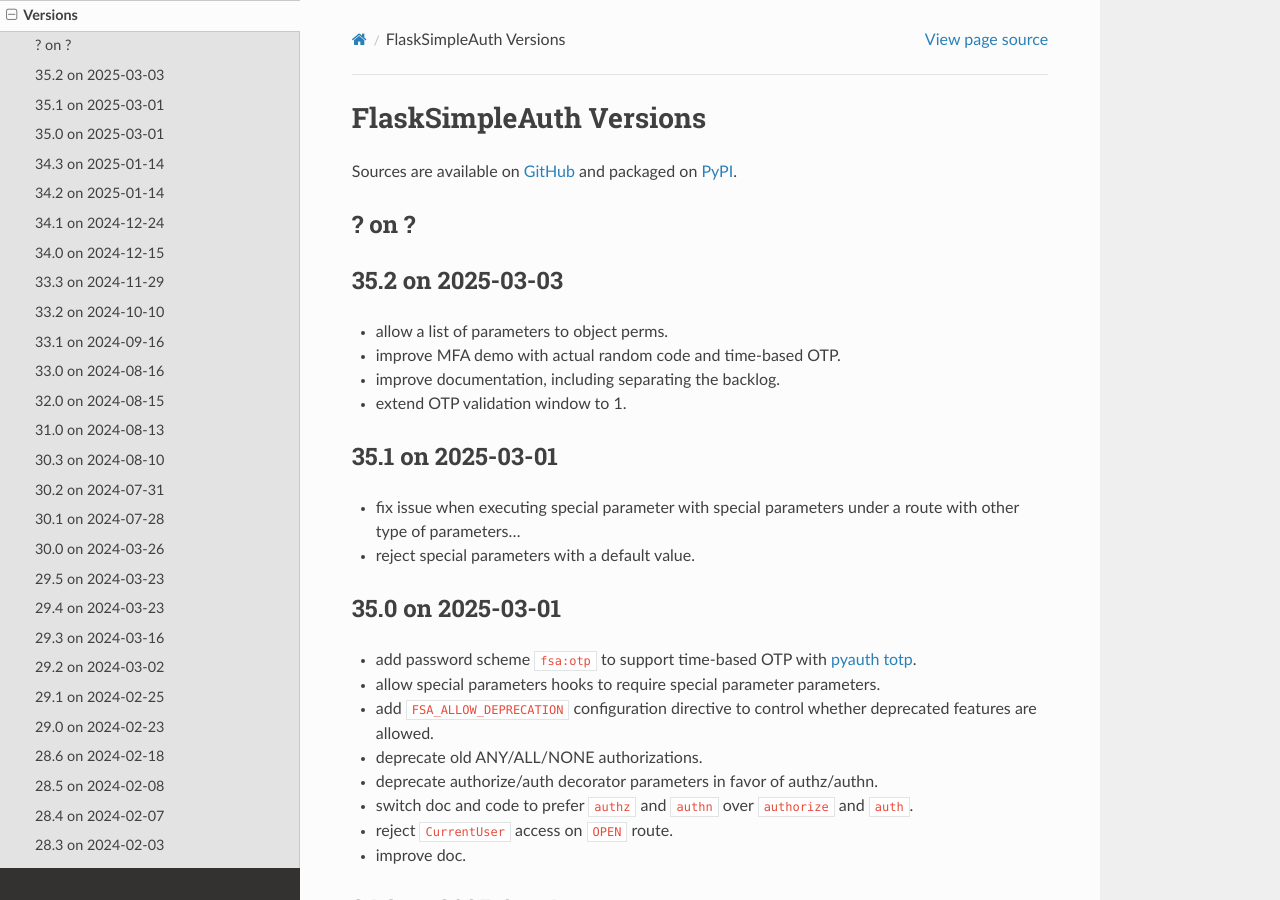
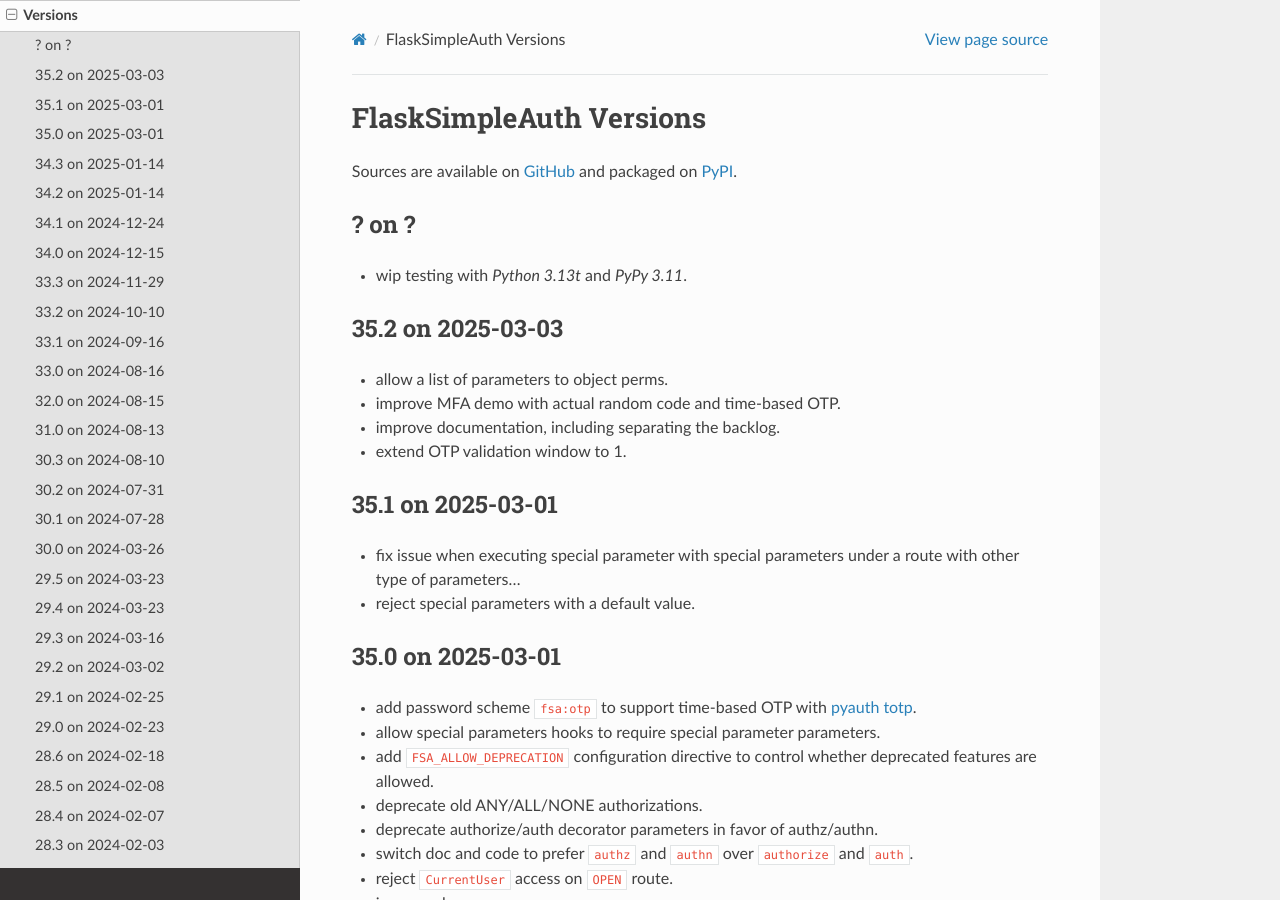
Before and after one commit to zx80/flask-simple-auth, a Sphinx documentation site: the page built from docs/VERSIONS.md, in a window 1280 px wide and 900 px high. Built offline with Sphinx 7.4.7 and the Read the Docs theme 3.1.0, drawn with Linux system fonts in a browser that asks for light colours; pages that are not in the unit, such as notebooks, are missing from menus.

Commit message:
note about wip

```diff
--- a/docs/VERSIONS.md
+++ b/docs/VERSIONS.md
@@ -4,6 +4,8 @@
 and packaged on [PyPI](https://pypi.org/project/FlaskSimpleAuth/).
 
 ## ? on ?
+
+- wip testing with _Python 3.13t_ and _PyPy 3.11_.
 
 
 ## 35.2 on 2025-03-03
```
